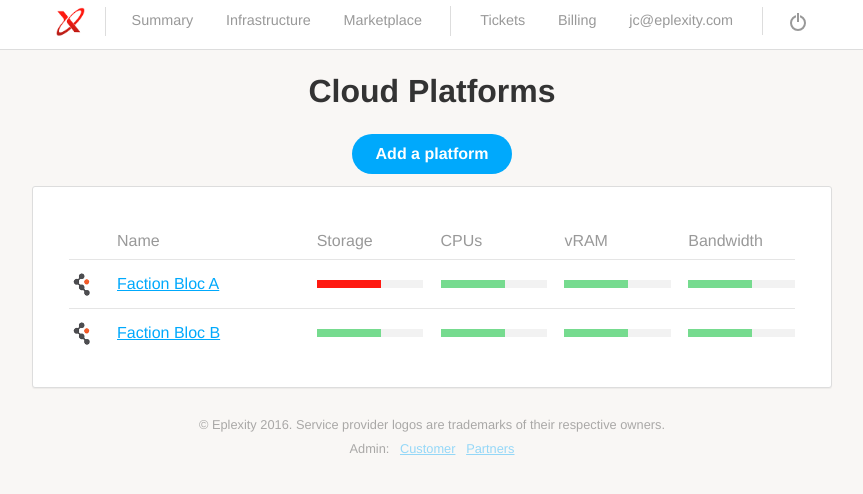
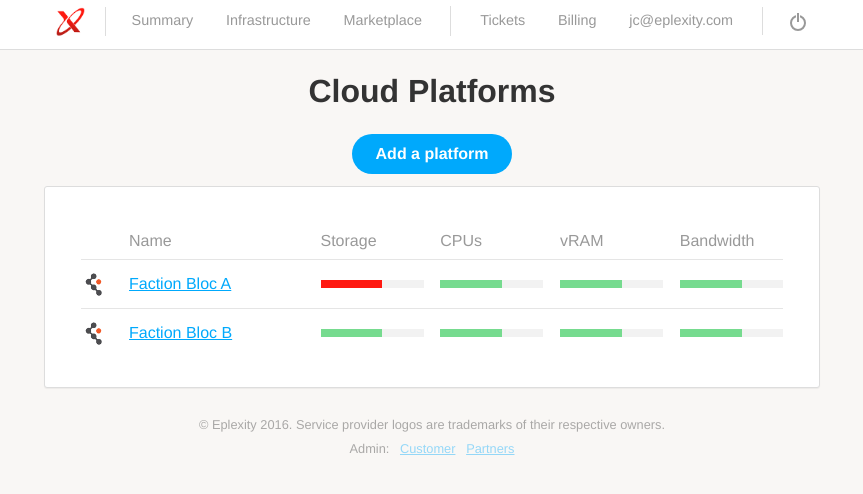
Before and after one commit to fairheadcreative/eplexity, a Jekyll site: the page built from index.html, in a window 1280 px wide. Shown: the top 494 px of the page, without its empty margins (208-1071 px from the left). Built offline with Jekyll 4.4.1, drawn with Linux system fonts in a browser that asks for light colours.

Commit message:
Aligned settings: tabs content left

```diff
--- a/_sass/layout/_plate.scss
+++ b/_sass/layout/_plate.scss
@@ -4,9 +4,9 @@
 	border: 1px solid $base-border-color;
 	border-radius: 3px;
 	padding: $base-spacing;
-	margin: 0 0 $small-spacing;
+	margin: 0 $small-spacing $small-spacing;
 	position: relative;
-  box-shadow: 0 1px 1px rgba(0,0,0,.05);
+  	box-shadow: 0 1px 1px rgba(0,0,0,.05);
 
   .plate-notice {
     padding: 1em;
@@ -154,16 +154,12 @@
 		}
 
 		&.info {
-			text-align: center;
+			text-align: left;
 			@include clearfix;
 
 			ul {
-				list-style: disc;
+				list-style: outside disc;
 				text-align: left;
-				width: 50%;
-				margin-left: 50%;
-				-webkit-transform: translate-x(-15%);
-				transform: translatex(-15%);
 				margin-bottom: $small-spacing;
 			}
 		}
--- a/infrastructure-details.html
+++ b/infrastructure-details.html
@@ -216,7 +216,7 @@
         <li>Explanation text</li>
       </ul>
       <form action="#">
-        <div class="span-8">
+        <div class="span-4">
           <input type="text" placeholder="Cocoa Slice">
         </div>
         <div class="span-4">
```
